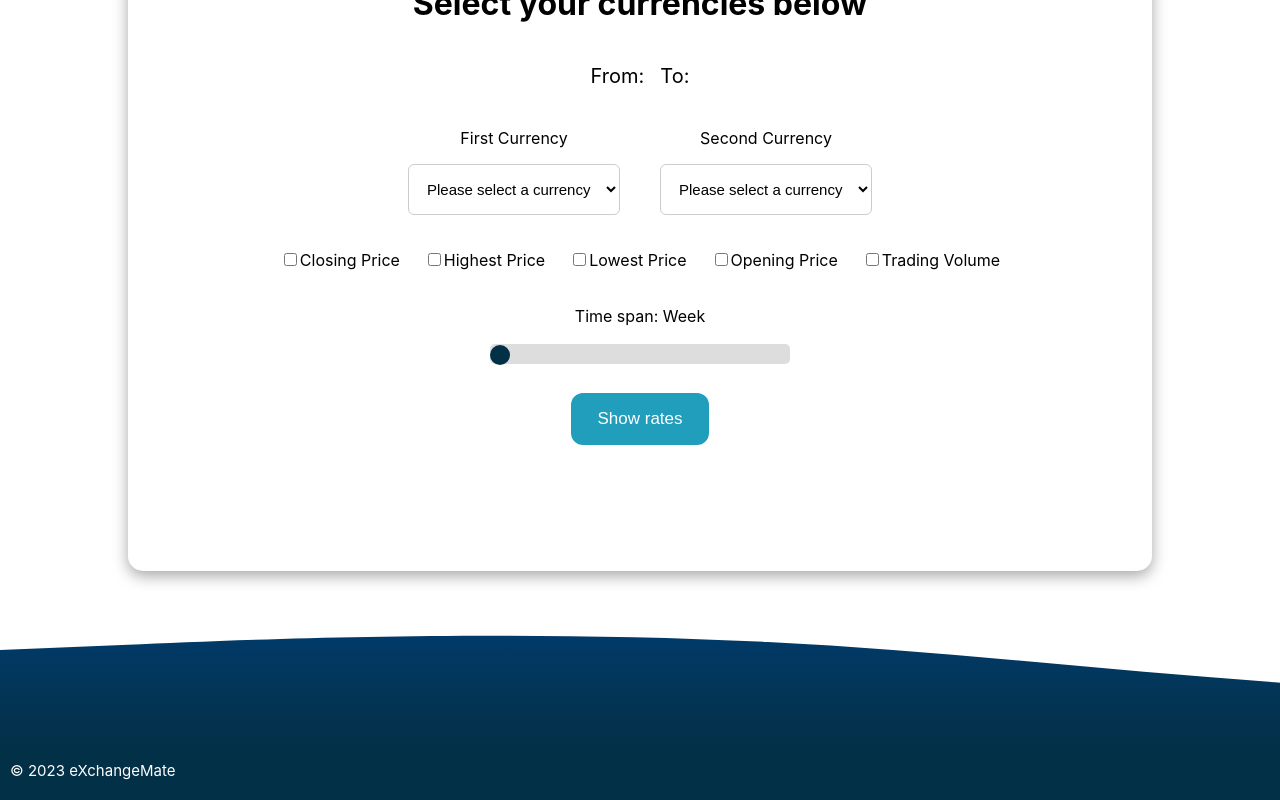
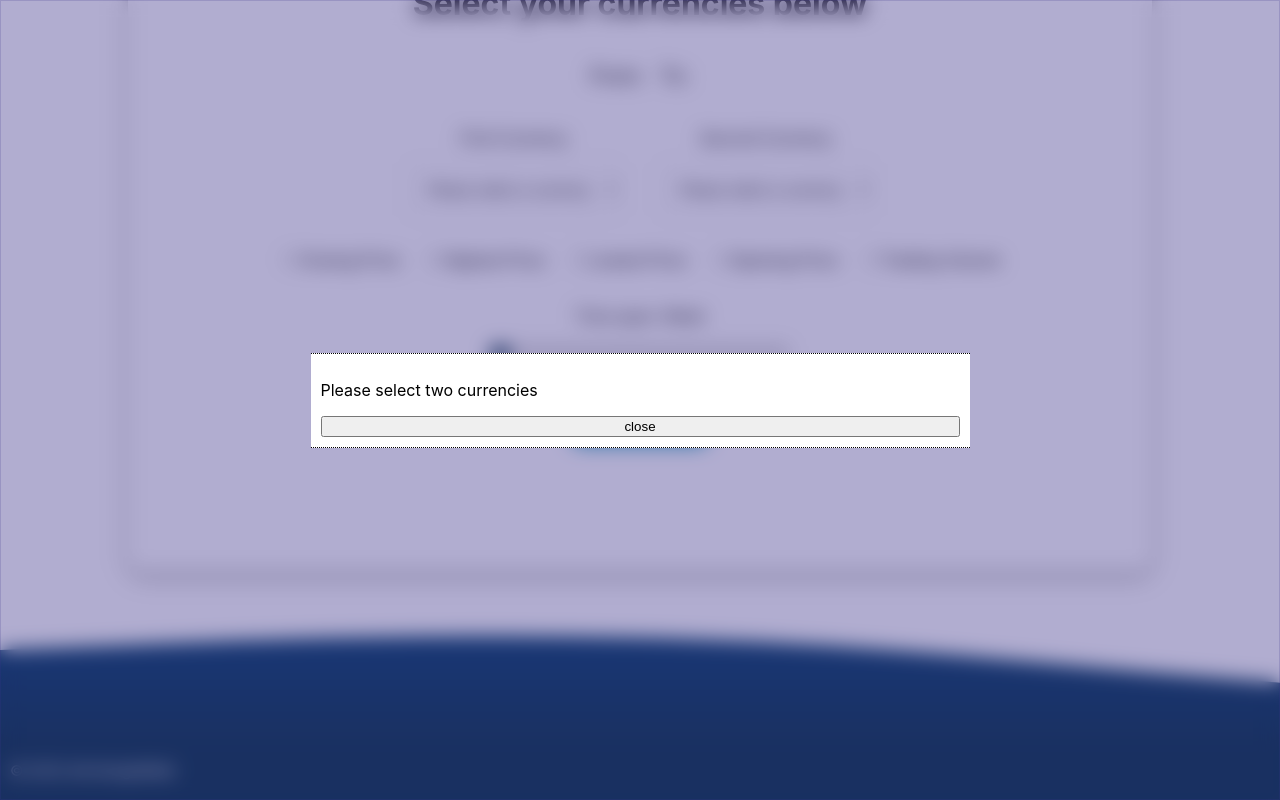
Before and after one commit to stansaner/ExchangeMate, a React (Create React App) app: page / in a window 1280 px wide. Both pictures are taken after a click on the button "Show rates". Shown: the part 1273-2073 px from the top of the page. Built offline with nearby package versions, Linux system fonts and the light colour scheme.

Commit message:
added modal code

```diff
--- a/src/components/fetchagg/fetchAgg.js
+++ b/src/components/fetchagg/fetchAgg.js
@@ -73,7 +73,8 @@ function FetchAgg(props) {
     } else {
 
       // add to some text to prompt user to select some currencies
-      alert('Please select two currencies');
+      // alert('Please select two currencies');
+      props.setShowModal(true);
     }
 
   }
--- /dev/null
+++ b/src/components/modal/modal.css
@@ -0,0 +1,52 @@
+.modal {
+    position: fixed;
+    left: 0;
+    top: 0;
+    right: 0;
+    bottom: 0;
+    border: 1px solid rgba(61, 52, 139, 0.2);
+    display: flex;
+    align-items: center;
+    justify-content: center;
+    opacity: 0;
+    transition: all 0.3s ease-in-out;
+    pointer-events: none;
+    z-index: 1;
+    background: rgba(61, 52, 139, 0.4);
+    -webkit-backdrop-filter: blur(10px);
+    backdrop-filter: blur(10px);
+    border: 1px solid rgba(61, 52, 139, 0.2);
+}
+
+.show {
+    opacity: 1;
+    pointer-events: visible;
+
+  }
+
+  .modal-header, .modal-footer {
+    padding: 10px;
+  }
+
+  .modal-title {
+    margin: 0;
+  }
+
+  .modal-body {
+    padding: 10px;
+    width: 50%;
+    background-color: white;
+    /* transform: translateY(-200px); */
+    transition: all 0.3s ease-in-out;
+    padding: 10px;
+    display: flex;
+    flex-direction: column;
+    border-top: 1px dotted black;
+    border-bottom: 1px dotted black;
+  }
+
+/*
+  .modal-body form {
+    display: flex;
+    flex-direction: column;
+  } */
--- /dev/null
+++ b/src/components/modal/modal.js
@@ -0,0 +1,23 @@
+import React from 'react';
+import "./modal.css";
+
+
+const Modal =  (props) => {
+
+    function handleModalClose () {
+
+        props.setShowModal(false)
+    }
+
+    return (
+
+        <div className={`modal ${props.showModal ? 'show' : ''} `} onClick={handleModalClose}>
+            <div className="modal-body">
+                <p>Please select two currencies</p>
+                <button onClick={handleModalClose}>close</button>
+            </div>
+        </div>
+    )
+}
+
+export default Modal;
--- a/src/pages/landing/Landing.js
+++ b/src/pages/landing/Landing.js
@@ -8,8 +8,12 @@ import Hero from "../../components/hero/hero";
 import Dropdown from "../../components/dropdown/Dropdown";
 import Checkboxes from "../../components/checkboxes/checkboxes";
 import ChartedData from "../../components/chartData/chartData";
+import Modal from "../../components/modal/modal";
 
 function Landing() {
+
+  //modal state
+  const [showModal, setShowModal] = useState(false);
 
   //Set up useState as an object
   const [currencyObj, setCurrencyObj] = useState({
@@ -120,6 +124,7 @@ function Landing() {
           onDataFetch={handleData}
           showChart={showChart}
           setShowChart={setShowChart}
+          setShowModal={setShowModal}
         />
         {showChart && (
           <ChartedData
@@ -135,6 +140,7 @@ function Landing() {
           />
         )}
       </div>
+      <Modal showModal={showModal} setShowModal={setShowModal}/>
     </>
   );
 }
```
